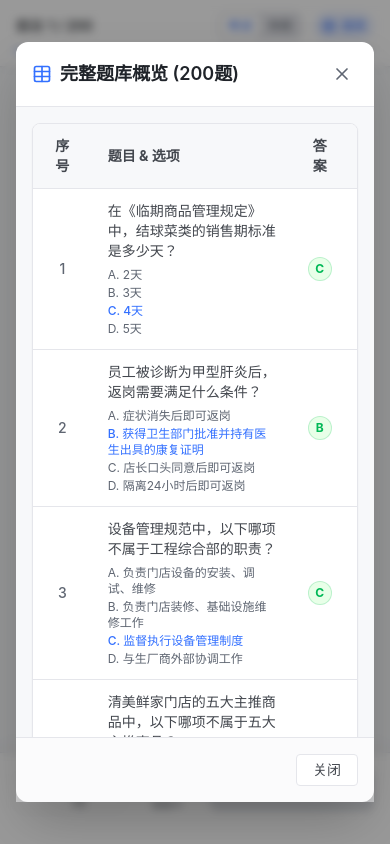
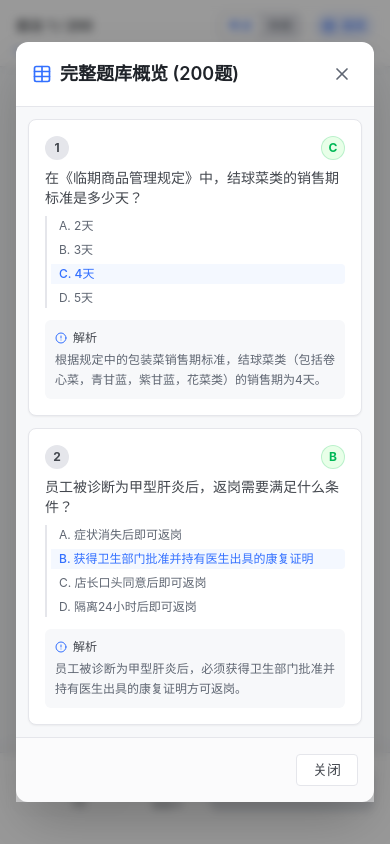
Before and after one commit to garyzheng0714-lang/web-quiz-practice, a React (Vite) app: page / in a window 390 px wide. Both pictures are taken after a click on the button "题库". Built offline with nearby package versions, Linux system fonts and the light colour scheme.

Commit message:
feat: optimize question bank view for mobile with card layout

```diff
--- a/src/App.jsx
+++ b/src/App.jsx
@@ -301,6 +301,11 @@ function App() {
               </div>
             </Card>
           )}
+
+          {/* 结果页底部作者信息 */}
+          <div className="mt-8 text-center text-xs text-lark-gray-4">
+              Designed by 清美栖山路三店 方细晶
+          </div>
         </div>
       </div>
     );
@@ -463,6 +468,11 @@ function App() {
               </div>
             )}
           </Card>
+
+          {/* 底部作者信息 */}
+          <div className="mt-6 text-center text-xs text-lark-gray-4 pb-2">
+             Designed by 清美栖山路三店 方细晶
+          </div>
         </div>
       </div>
 
@@ -629,9 +639,48 @@ function App() {
               </button>
             </div>
 
-            {/* Content - Scrollable Table */}
-            <div className="overflow-auto flex-1 p-4 bg-lark-gray-1">
-              <div className="bg-white rounded-lg border border-lark-gray-2 overflow-hidden shadow-sm">
+            {/* Content - Scrollable Table or Cards */}
+            <div className="overflow-auto flex-1 p-0 sm:p-4 bg-lark-gray-1">
+
+              {/* Mobile View: Cards */}
+              <div className="sm:hidden space-y-3 p-3">
+                {questionsData.map((q, idx) => (
+                  <div key={idx} className="bg-white rounded-lg p-4 shadow-sm border border-lark-gray-2">
+                    <div className="flex justify-between items-start mb-2">
+                      <span className="inline-flex items-center justify-center w-6 h-6 rounded-full bg-lark-gray-2 text-lark-gray-6 text-xs font-bold">
+                        {idx + 1}
+                      </span>
+                      <span className="inline-flex w-6 h-6 items-center justify-center rounded-full bg-lark-success-bg text-lark-success font-bold text-xs border border-lark-success/20">
+                         {q.answer}
+                      </span>
+                    </div>
+
+                    <div className="mb-3">
+                      <h4 className="font-medium text-lark-gray-8 text-sm mb-2">{q.question}</h4>
+                      <div className="space-y-1 pl-1 border-l-2 border-lark-gray-2">
+                        {q.options.map((opt, i) => (
+                          <div key={i} className={`text-xs pl-2 py-0.5 ${opt.startsWith(q.answer) ? 'text-lark-primary font-medium bg-lark-primary/5 rounded-r' : 'text-lark-gray-5'}`}>
+                            {opt}
+                          </div>
+                        ))}
+                      </div>
+                    </div>
+
+                    <div className="bg-lark-gray-1 rounded-md p-2.5 text-xs">
+                      <div className="flex items-center gap-1.5 text-lark-gray-6 font-medium mb-1">
+                        <AlertCircle className="w-3 h-3 text-lark-primary" />
+                        <span>解析</span>
+                      </div>
+                      <div className="text-lark-gray-5 leading-relaxed text-justify">
+                        {q.explanation}
+                      </div>
+                    </div>
+                  </div>
+                ))}
+              </div>
+
+              {/* Desktop View: Table */}
+              <div className="hidden sm:block bg-white rounded-lg border border-lark-gray-2 overflow-hidden shadow-sm">
                 <table className="w-full text-sm text-left">
                   <thead className="bg-lark-gray-1 text-lark-gray-6 font-medium border-b border-lark-gray-2">
                     <tr>
```
